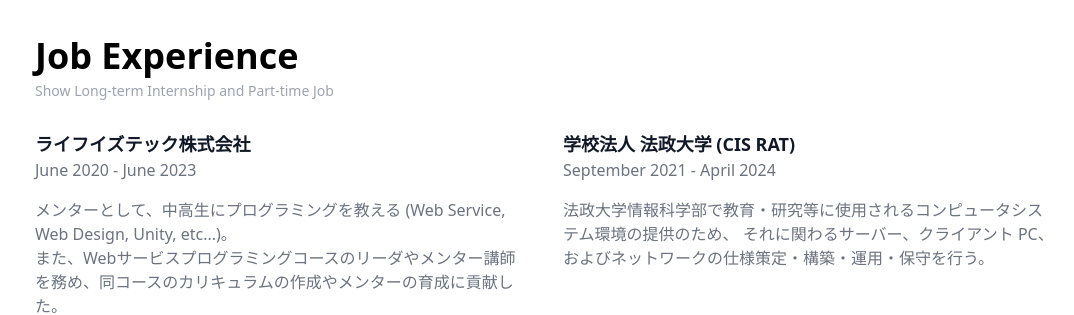
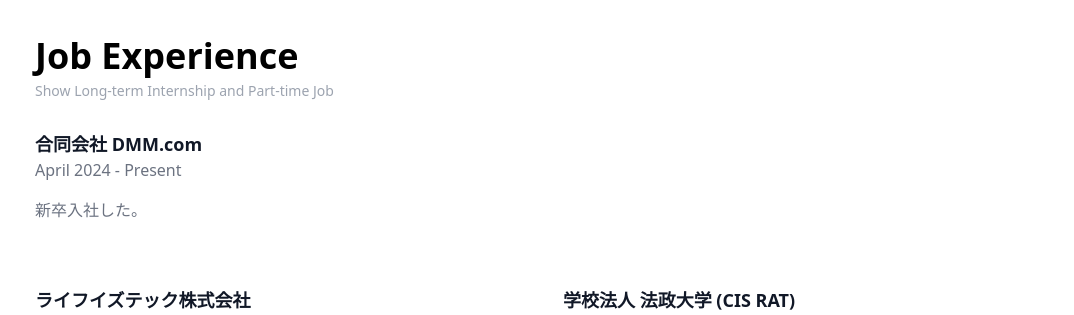
Before and after one commit to isso-719/isso.cc, a Next.js app: page /about in a window 1280 px wide. Shown: the part 2140-2455 px from the top of the page, without its empty margins (93-1167 px from the left). Built offline with nearby package versions, Linux system fonts and the light colour scheme.

Commit message:
add works info

```diff
--- a/app/about/page.tsx
+++ b/app/about/page.tsx
@@ -108,6 +108,18 @@
                     Show Long-term Internship and Part-time Job
                 </p>
                 <div className="grid grid-cols-1 sm:grid-cols-2 gap-8">
+                    <div className="w-full px-0 pb-4">
+                        <h3 className="text-center sm:text-left text-lg font-semibold text-gray-900 dark:text-white">合同会社 DMM.com</h3>
+                        <p className="text-center sm:text-left mb-4 text-base font-normal text-gray-500 dark:text-gray-400">
+                            April 2024 - Present
+                        </p>
+                        <p className="text-center sm:text-left mb-4 text-base font-normal text-gray-500 dark:text-gray-400">
+                            新卒入社した。
+                        </p>
+                    </div>
+                    <div className="w-full px-0 pb-4">
+                        {/*  this is empty section.  */}
+                    </div>
                     <div className="w-full px-0 pb-4">
                         <h3 className="text-center sm:text-left text-lg font-semibold text-gray-900 dark:text-white">ライフイズテック株式会社</h3>
                         <p className="text-center sm:text-left mb-4 text-base font-normal text-gray-500 dark:text-gray-400">
```
